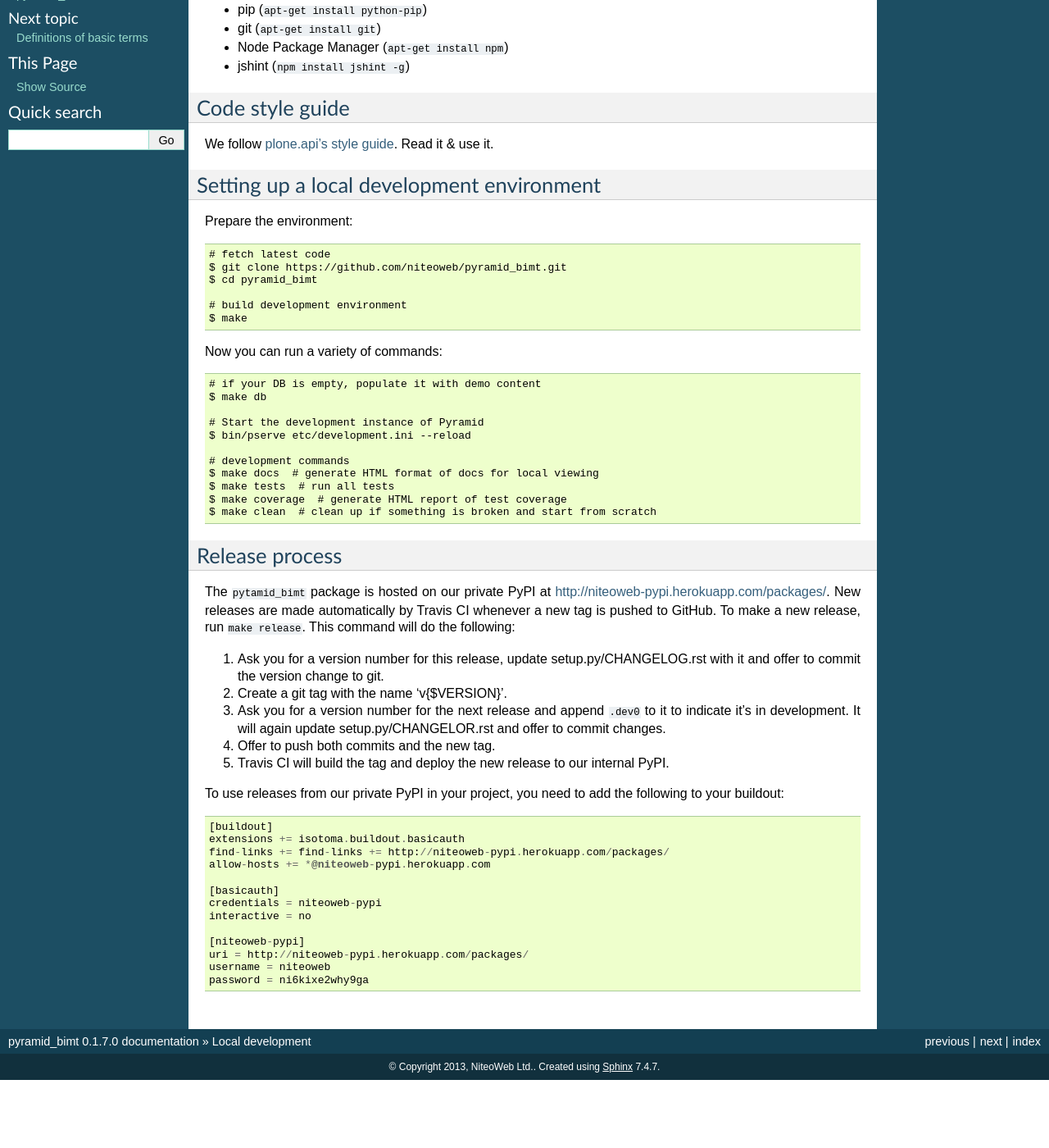
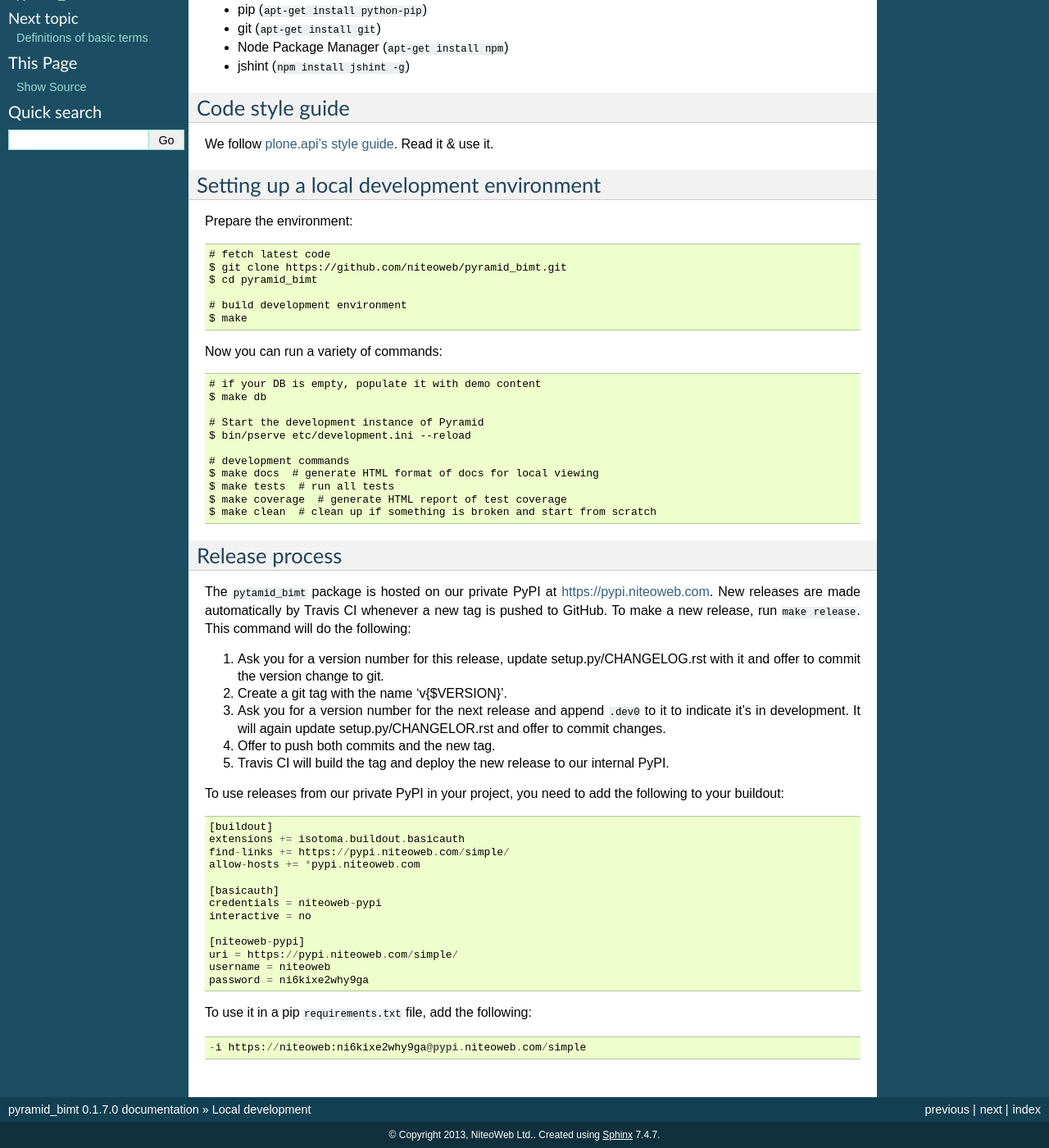
Before and after one commit to persho/pyramid_bimt, a Sphinx documentation site: the page built from docs/develop.rst, in a window 1280 px wide and 1400 px high, scrolled down 238 px. Shown: the whole window at 82% size. Built offline with Sphinx 7.4.7, drawn with Linux system fonts in a browser that asks for light colours; before the commit the page ends 1555 px from its top, so only the background shows below that.

```diff
--- a/docs/develop.rst
+++ b/docs/develop.rst
@@ -52,9 +52,9 @@ Release process
 ---------------
 
 The ``pytamid_bimt`` package is hosted on our private PyPI at
-http://niteoweb-pypi.herokuapp.com/packages/. New releases are made automatically
-by Travis CI whenever a new tag is pushed to GitHub. To make a new release,
-run ``make release``. This command will do the following:
+https://pypi.niteoweb.com. New releases are made automatically by Travis CI
+whenever a new tag is pushed to GitHub. To make a new release, run ``make
+release``. This command will do the following:
 
 #. Ask you for a version number for this release, update setup.py/CHANGELOG.rst
    with it and offer to commit the version change to git.
@@ -66,20 +66,23 @@ run ``make release``. This command will do the following:
 #. Travis CI will build the tag and deploy the new release to our internal
    PyPI.
 
-
 To use releases from our private PyPI in your project, you need to add the
 following to your buildout::
 
     [buildout]
     extensions += isotoma.buildout.basicauth
-    find-links += find-links += http://niteoweb-pypi.herokuapp.com/packages/
-    allow-hosts += *@niteoweb-pypi.herokuapp.com
+    find-links += https://pypi.niteoweb.com/simple/
+    allow-hosts += *pypi.niteoweb.com
 
     [basicauth]
     credentials = niteoweb-pypi
     interactive = no
 
     [niteoweb-pypi]
-    uri = http://niteoweb-pypi.herokuapp.com/packages/
+    uri = https://pypi.niteoweb.com/simple/
     username = niteoweb
     password = ni6kixe2why9ga
+
+To use it in a pip ``requirements.txt`` file, add the following::
+
+    -i https://niteoweb:ni6kixe2why9ga@pypi.niteoweb.com/simple
```
Also changed, not shown: .travis.yml, 1 other file.
